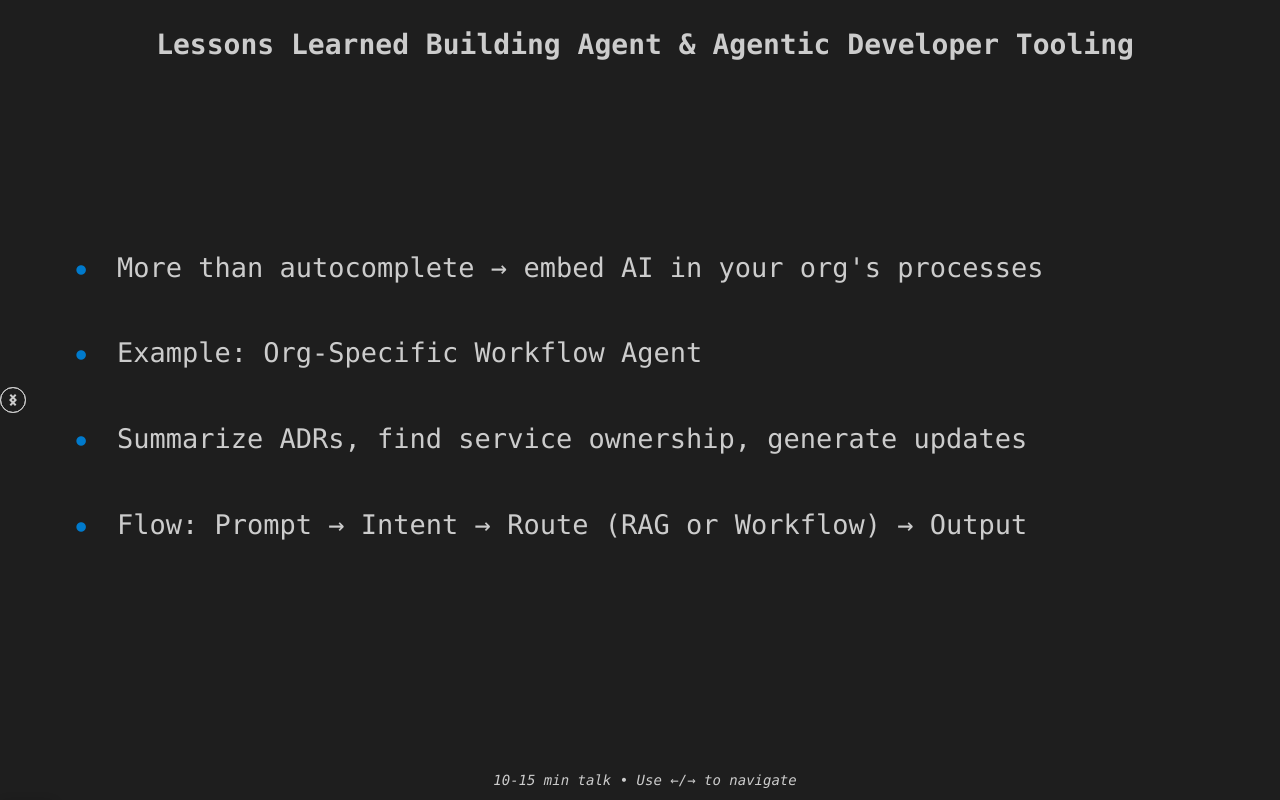
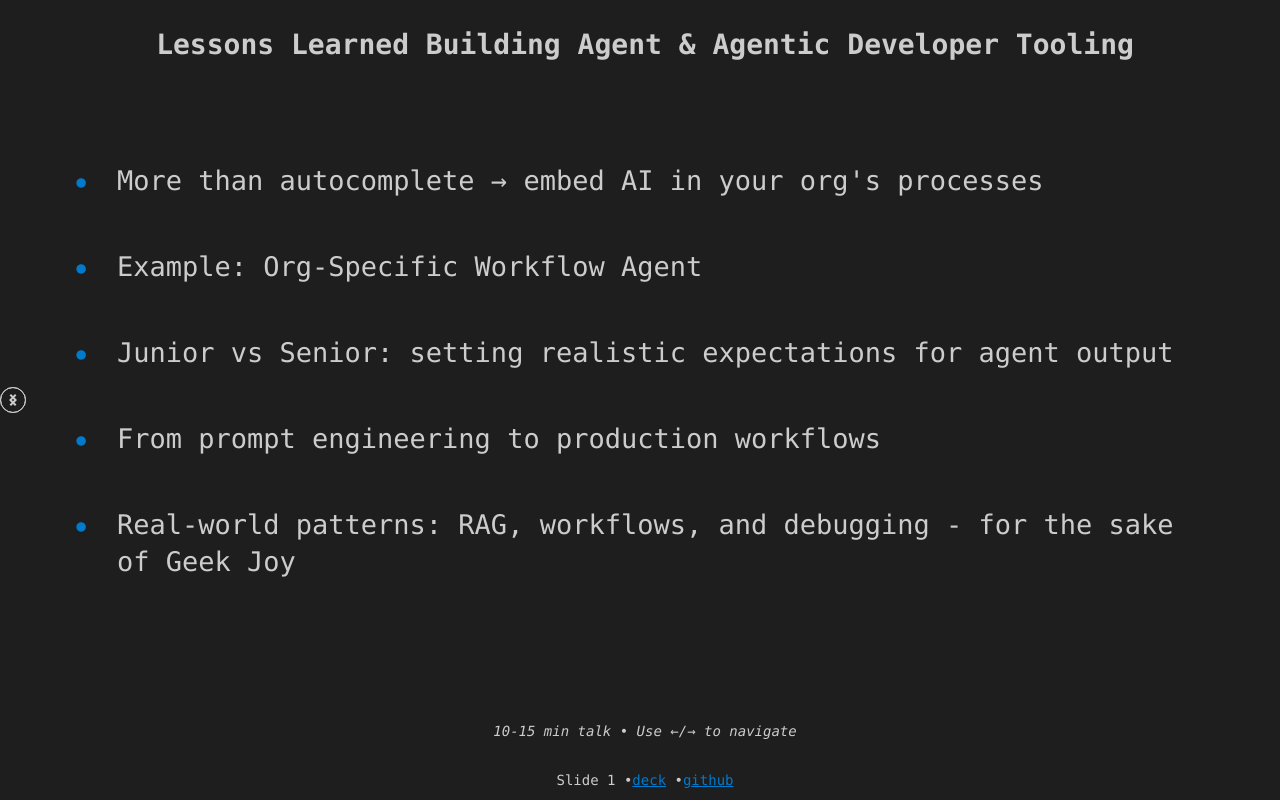
Before and after one commit to ldadams/rva-agentic-development, a React (Vite) app: page / in a window 1280 px wide. Built offline with nearby package versions, Linux system fonts and the light colour scheme.

Commit message:
update readme

```diff
--- a/src/SlideDeck.tsx
+++ b/src/SlideDeck.tsx
@@ -7,7 +7,7 @@ import {
   slide6, slide7, slide8, slide9, slide10, slide11
 } from './slides';
 
-function Slide({ title, content, code, codeTabs, diagram, note }: SlideProps) {
+function Slide({ title, content, code, codeTabs, diagram, note, slideNumber }: SlideProps) {
   return (
     <div className="w-full h-full flex flex-col justify-start px-12 md:px-16 lg:px-20 py-8 md:py-12 overflow-y-auto" style={{ padding: '5px' }}>
       <div className="max-w-7xl mx-auto w-full space-y-8 flex-1 flex flex-col">
@@ -266,6 +266,15 @@ function Slide({ title, content, code, codeTabs, diagram, note }: SlideProps) {
             </p>
           </div>
         )}
+
+        {/* Simple footer with slide number and links */}
+        <div className="mt-auto pt-4 text-center">
+          <p className="text-sm" style={{ color: 'var(--vscode-text)' }}>
+            Slide {slideNumber} •
+            <a href="https://rva-slides.netlify.app/" className="ml-2 font-mono" style={{ color: 'var(--vscode-accent)' }}>deck</a> •
+            <a href="https://github.com/ldadams/rva-agentic-development" className="ml-2 font-mono" style={{ color: 'var(--vscode-accent)' }}>github</a>
+          </p>
+        </div>
       </div>
     </div>
   );
@@ -384,7 +393,7 @@ export default function SlideDeck() {
 
       {/* Slide content */}
       <div className="h-full relative">
-        <Slide {...slides[currentSlide]} />
+        <Slide {...slides[currentSlide]} slideNumber={currentSlide + 1} />
 
         {/* Navigation arrows */}
         <button
@@ -424,15 +433,7 @@ export default function SlideDeck() {
         </div>
       </div>
 
-      {/* Slide numbers */}
-      <div className="fixed bottom-4 right-4 px-4 py-2 text-white text-lg font-bold z-50" style={{
-        backgroundColor: '#252526',
-        border: '2px solid #007acc',
-        borderRadius: '8px',
-        boxShadow: '0 4px 12px rgba(0,0,0,0.3)'
-      }}>
-        {currentSlide + 1} / {slides.length}
-      </div>
+
     </div>
   );
 }
--- a/src/slides/Slide1.tsx
+++ b/src/slides/Slide1.tsx
@@ -6,8 +6,9 @@ export const slide1: SlideProps = {
   content: [
     "More than autocomplete → embed AI in your org's processes",
     "Example: Org-Specific Workflow Agent",
-    "Summarize ADRs, find service ownership, generate updates",
-    "Flow: Prompt → Intent → Route (RAG or Workflow) → Output"
+    "Junior vs Senior: setting realistic expectations for agent output",
+    "From prompt engineering to production workflows",
+    "Real-world patterns: RAG, workflows, and debugging - for the sake of Geek Joy"
   ],
   note: "10-15 min talk • Use ←/→ to navigate"
 };
--- a/src/types.ts
+++ b/src/types.ts
@@ -12,4 +12,6 @@ export interface SlideProps {
   diagram?: string; // Path to SVG diagram
   layout?: 'default' | 'bullets-left-code-right' | 'code-left-diagram-right';
   note?: string;
+  slideNumber?: number;
+  totalSlides?: number;
 }
```
Also changed, not shown: 1 other file (tests, documents, lock files or other folders).
